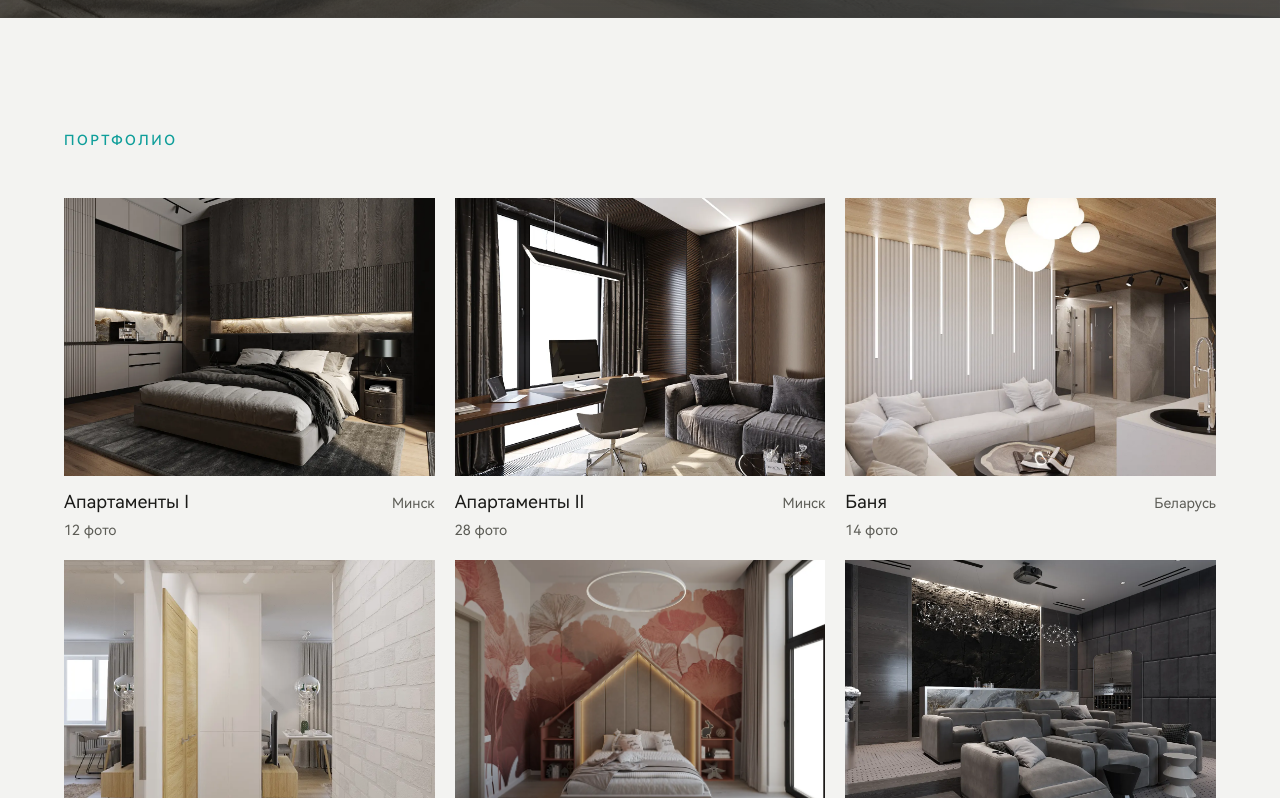
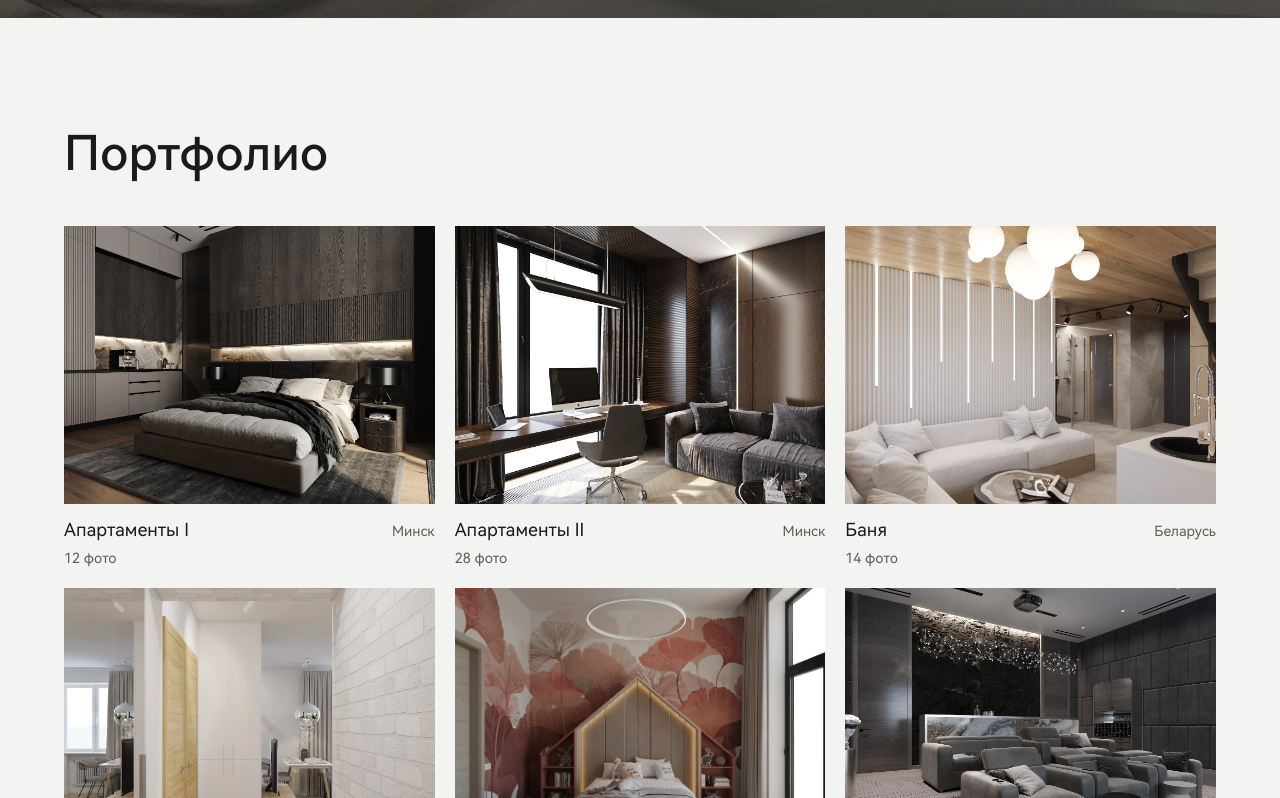
Before and after one commit to dimivash1987-bit/ortstudio, a Next.js app: page / in a window 1280 px wide. Shown: the part 782-1580 px from the top of the page. Built offline with nearby package versions, Linux system fonts and the light colour scheme.

Commit message:
Use large section headings matching advantages style.
Co-authored-by: Cursor <cursoragent@cursor.com>

```diff
--- a/src/components/Advantages.tsx
+++ b/src/components/Advantages.tsx
@@ -10,7 +10,7 @@ export function Advantages() {
       <div className="mx-auto max-w-6xl">
         <SectionHeading>Наши преимущества</SectionHeading>
 
-        <ol className="mt-12 grid gap-x-10 gap-y-12 md:grid-cols-2">
+        <ol className="mt-14 grid gap-x-10 gap-y-12 md:grid-cols-2">
           {advantages.map((item, i) => (
             <li key={item.title} className="border-t border-line pt-6">
               <div className="flex items-start gap-4">
--- a/src/components/Pricing.tsx
+++ b/src/components/Pricing.tsx
@@ -5,11 +5,13 @@ export function Pricing() {
   return (
     <section id="pricing" className="scroll-mt-24 px-5 py-20 md:px-8 md:py-28">
       <div className="mx-auto max-w-6xl">
-        <SectionHeading>Стоимость</SectionHeading>
-        <p className="mt-4 max-w-2xl text-base leading-relaxed text-ink-muted md:text-lg">
-          Два формата работы — от полного дизайн-проекта до реализации с
-          авторским надзором.
-        </p>
+        <div className="max-w-2xl">
+          <SectionHeading>Стоимость</SectionHeading>
+          <p className="mt-4 text-base leading-relaxed text-ink-muted md:text-lg">
+            Два формата работы — от полного дизайн-проекта до реализации с
+            авторским надзором.
+          </p>
+        </div>
 
         <div className="mt-12 grid gap-6 lg:grid-cols-2">
           {pricingPackages.map((pkg) => (
--- a/src/components/SectionHeading.tsx
+++ b/src/components/SectionHeading.tsx
@@ -6,8 +6,6 @@ type SectionHeadingProps = {
 
 export function SectionHeading({ children }: SectionHeadingProps) {
   return (
-    <h2 className="text-sm font-medium uppercase tracking-[0.18em] text-accent">
-      {children}
-    </h2>
+    <h2 className="text-4xl font-medium text-ink md:text-5xl">{children}</h2>
   );
 }
```
